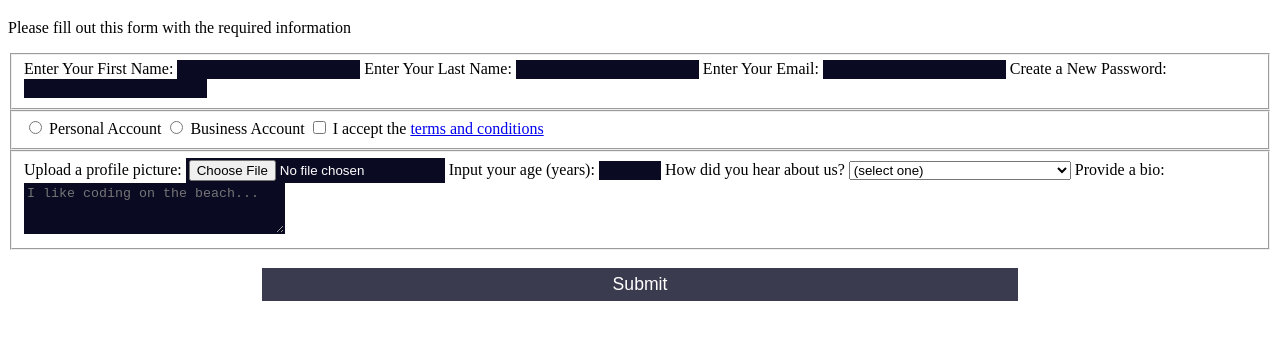
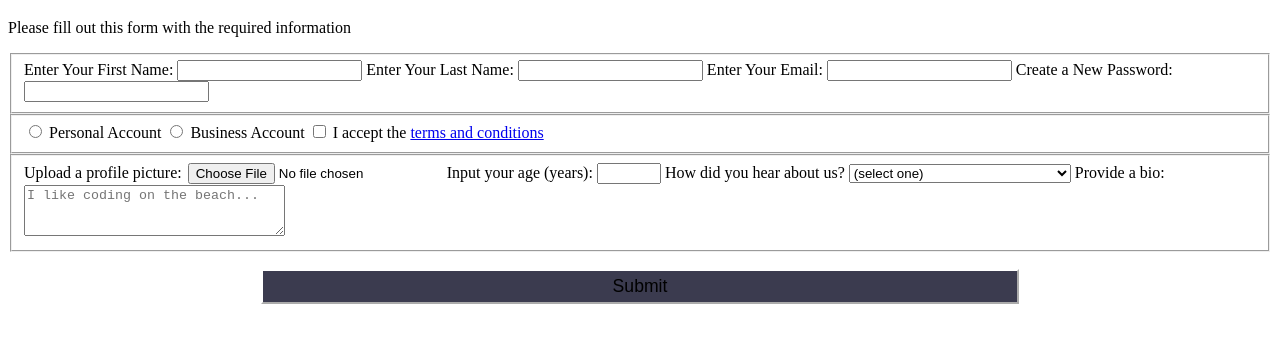
Before and after one commit to mr-codux/registration-form, a website: page index.html in a window 1280 px wide. Shown: the part 61-404 px from the top of the page. Drawn offline with Linux system fonts and the light colour scheme.

Commit message:
code updated

```diff
--- a/style.css
+++ b/style.css
@@ -1,12 +1,3 @@
-
-
-input,
-textarea {
-  background-color: #0a0a23;
-  border: 1px solid #0a0a23;
-  color: #ffffff;
-}
-
 .inline {
   width: unset;
   margin: 0 0.5em 0 0;
```
